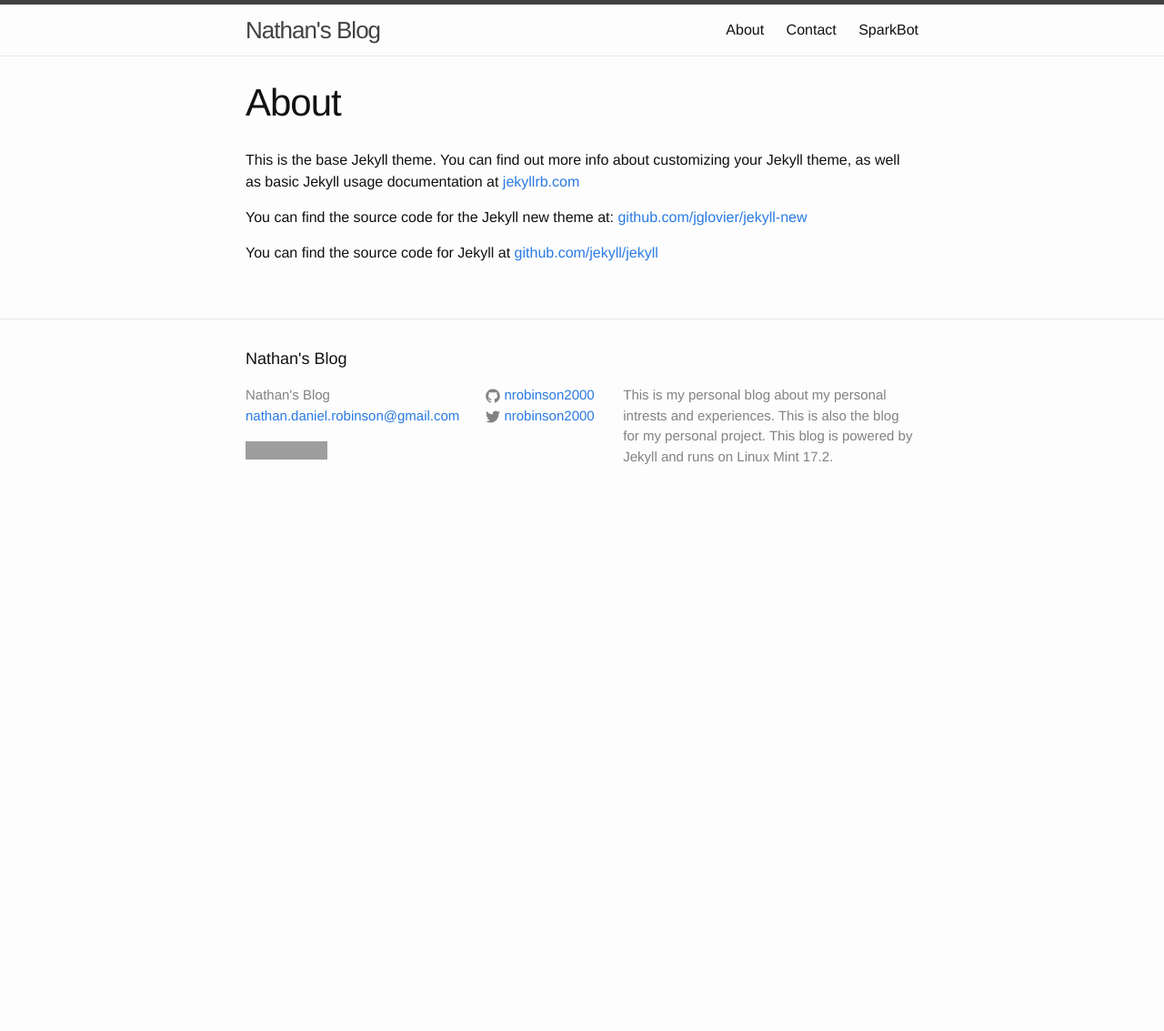
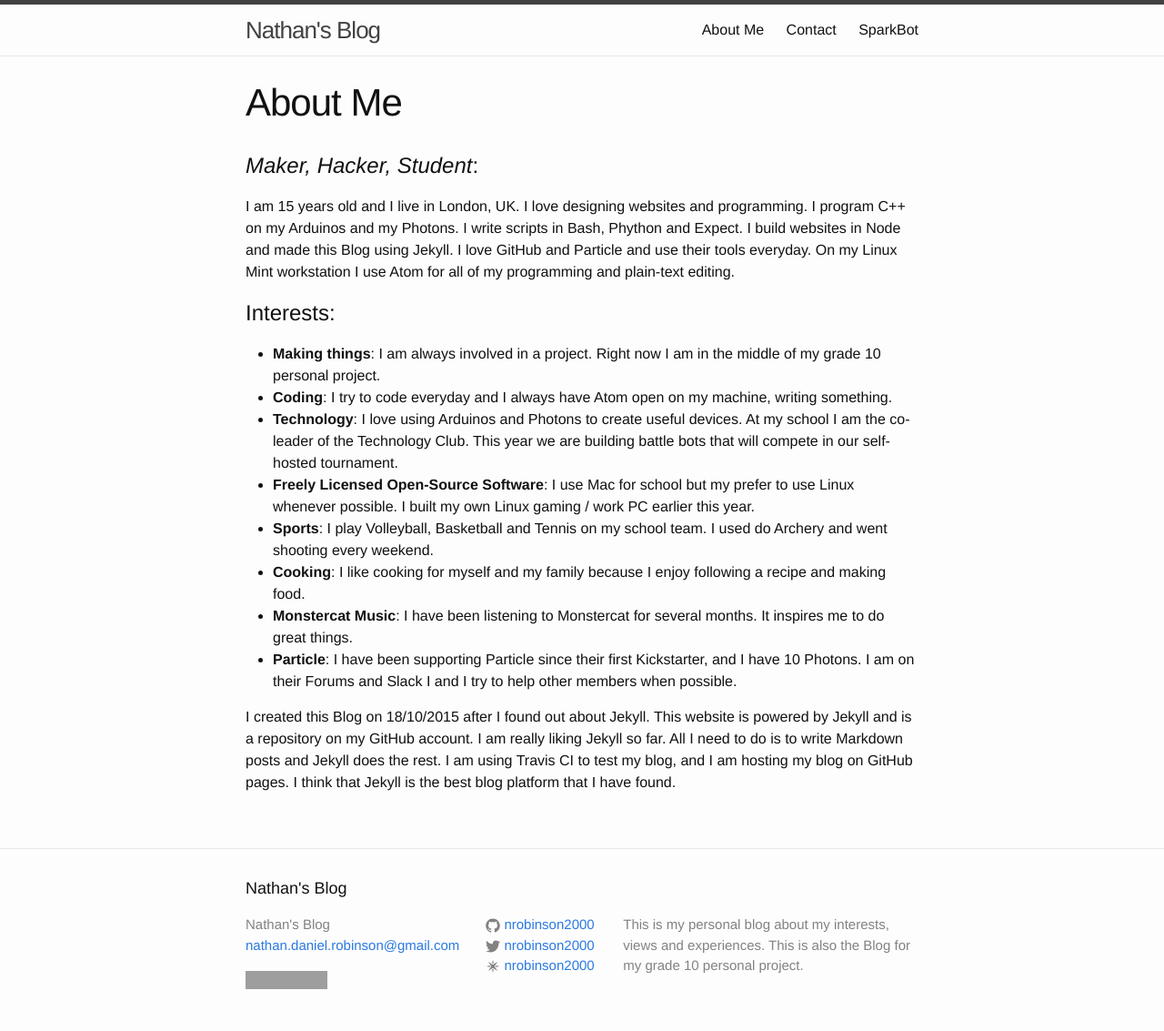
Before and after one commit to nrobinson2000/blog, a Jekyll site: the page built from about.md, in a window 1280 px wide. Shown: the whole page at 91% size. Built offline with Jekyll 4.4.1, drawn with Linux system fonts in a browser that asks for light colours; before the commit the page ends 900 px from its top, so only the background shows below that; grey boxes are pictures that could not be loaded.

Commit message:
22:06 of 18-10-2015

```diff
--- a/_config.yml
+++ b/_config.yml
@@ -2,12 +2,14 @@
 title: Nathan's Blog
 email: nathan.daniel.robinson@gmail.com
 description: > # this means to ignore newlines until "baseurl:"
-  This is my personal blog about my personal intrests and experiences.  This is also the
-  blog for my personal project.  This blog is powered by Jekyll and runs on Linux Mint 17.2.
+  This is my personal blog about my interests, views and experiences.  This is also the
+  Blog for my grade 10 personal project.
 baseurl: "" # the subpath of your site, e.g. /blog/
 url: "http://yourdomain.com" # the base hostname & protocol for your site
 twitter_username: nrobinson2000
 github_username:  nrobinson2000
+particle_username: nrobinson2000
 
 # Build settings
-markdown: kramdown
+kramdown:
+  input: GFM
--- a/_includes/footer.html
+++ b/_includes/footer.html
@@ -43,6 +43,17 @@
             </a>
           </li>
           {% endif %}
+
+          {% if site.particle_username %}
+          <li>
+            <a href="https://community.particle.io/users/{{ site.particle_username }}/activity">
+              <span class="icon  icon--particle">
+                <img src="/particle.svg" height="16px" width="16px">
+                </span>
+              <span class="username">{{ site.particle_username }}</span>
+            </a>
+          </li>
+          {% endif %}
         </ul>
       </div>
 
--- a/about.md
+++ b/about.md
@@ -1,11 +1,19 @@
 ---
 layout: page
-title: About
+title: About Me
 permalink: /about/
 ---
+# *Maker, Hacker, Student*:
+I am 15 years old and I live in London, UK.  I love designing websites and programming.  I program C++ on my Arduinos and my Photons.  I write scripts in Bash, Phython and Expect.  I build websites in Node and made this Blog using Jekyll.  I love GitHub and Particle and use their tools everyday.  On my Linux Mint workstation I use Atom for all of my programming and plain-text editing.
 
-This is the base Jekyll theme. You can find out more info about customizing your Jekyll theme, as well as basic Jekyll usage documentation at [jekyllrb.com](http://jekyllrb.com/)
+# Interests:
+* **Making things**: I am always involved in a project.  Right now I am in the middle of my grade 10 personal project.
+* **Coding**: I try to code everyday and I always have Atom open on my machine, writing something.
+* **Technology**: I love using Arduinos and Photons to create useful devices.  At my school I am the co-leader of the Technology Club.  This year we are building battle bots that will compete in our self-hosted tournament.
+* **Freely Licensed Open-Source Software**: I use Mac for school but my prefer to use Linux whenever possible.  I built my own Linux gaming / work PC earlier this year.
+* **Sports**: I play Volleyball, Basketball and Tennis on my school team.  I used do Archery and went shooting every weekend.
+* **Cooking**: I like cooking for myself and my family because I enjoy following a recipe and making food.
+* **Monstercat Music**: I have been listening to Monstercat for several months.  It inspires me to do great things.
+* **Particle**: I have been supporting Particle since their first Kickstarter, and I have 10 Photons.  I am on their Forums and Slack I and I try to help other members when possible.
 
-You can find the source code for the Jekyll new theme at: [github.com/jglovier/jekyll-new](https://github.com/jglovier/jekyll-new)
-
-You can find the source code for Jekyll at [github.com/jekyll/jekyll](https://github.com/jekyll/jekyll)
+I created this Blog on 18/10/2015 after I found out about Jekyll.  This website is powered by Jekyll and is a repository on my GitHub account.  I am really liking Jekyll so far.  All I need to do is to write Markdown posts and Jekyll does the rest.  I am using Travis CI to test my blog, and I am hosting my blog on GitHub pages.  I think that Jekyll is the best blog platform that I have found.
```
Also changed, not shown: _posts/2015-10-18-18102015.markdown (added, +29 -0 lines), _posts/2015-10-18-welcome-to-my-blog.markdown (deleted, +0 -15 lines), particle.svg (added).
